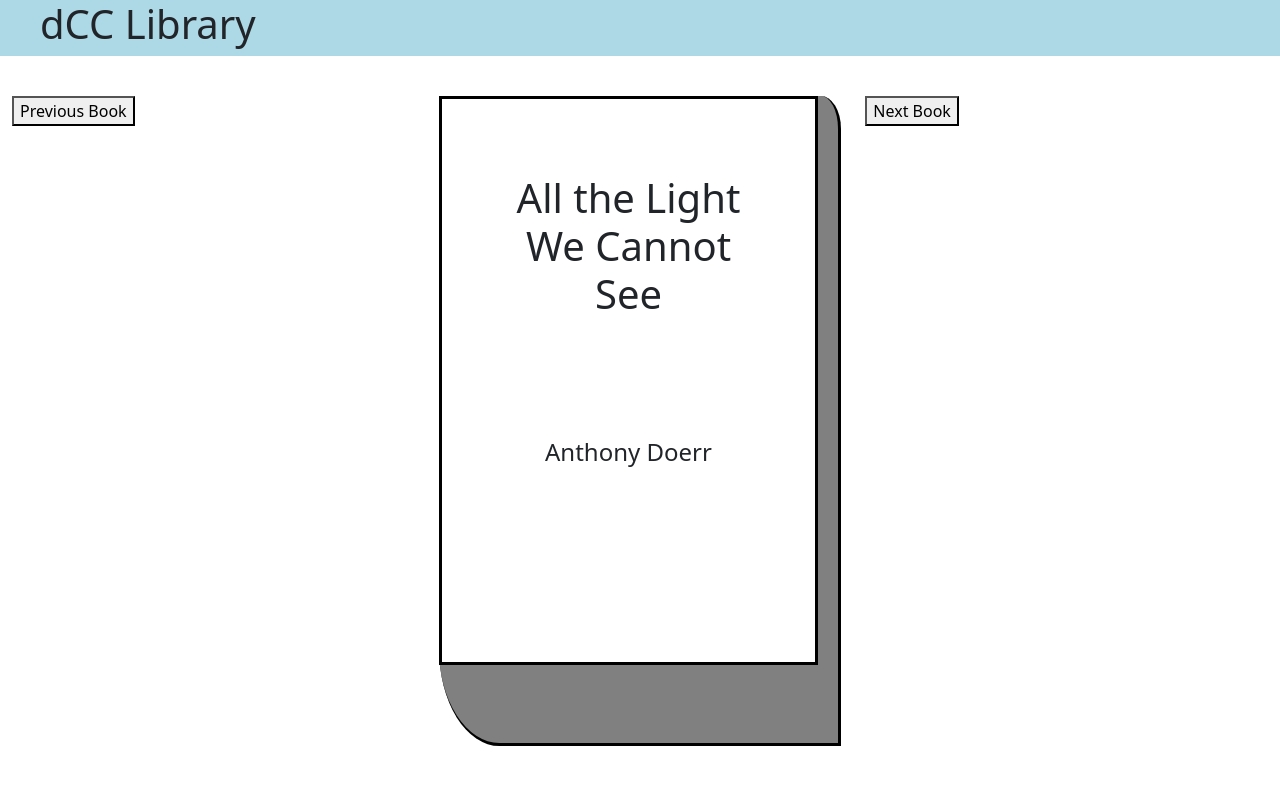
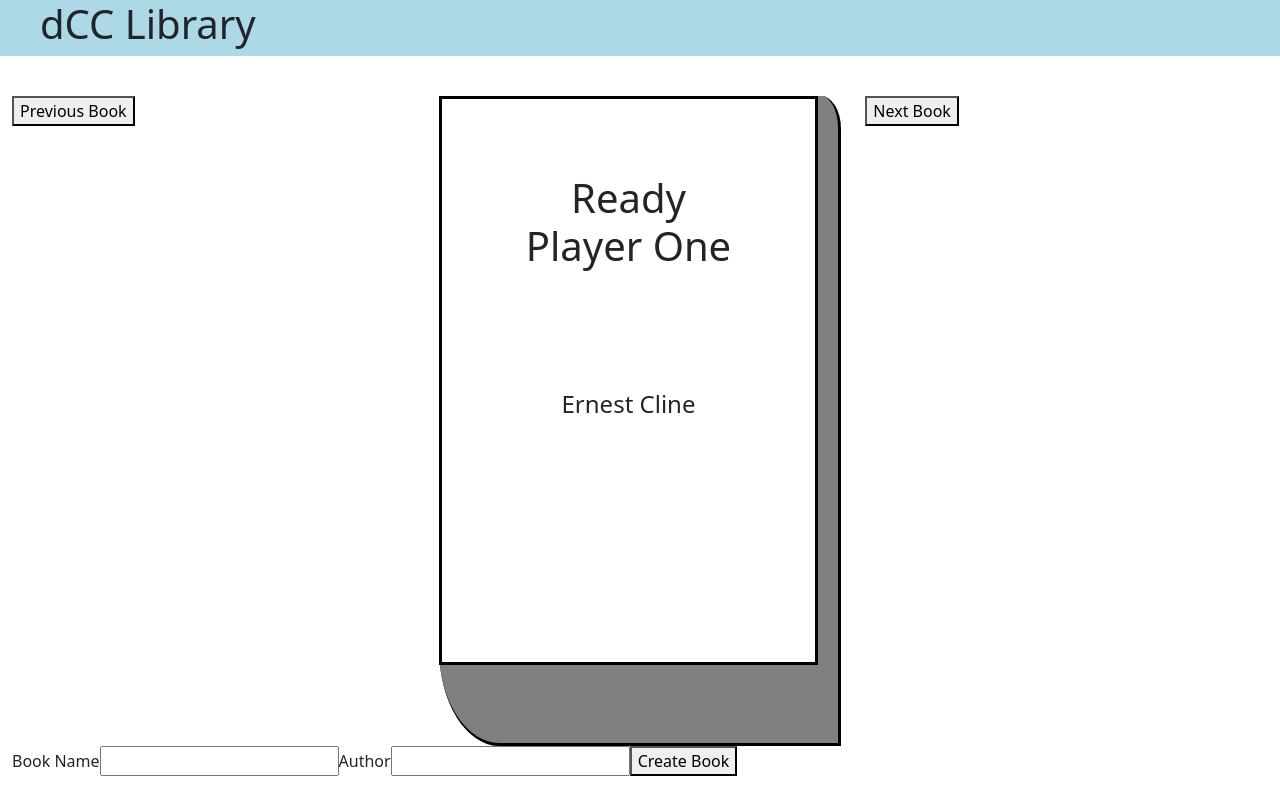
Before and after one commit to KevinVillegasDev/BookViewerReact, a React (Create React App) app: page / in a window 1280 px wide. Built offline with nearby package versions, Linux system fonts and the light colour scheme.

Commit message:
Created and completed the CreateBook component.

```diff
--- a/src/components/App.jsx
+++ b/src/components/App.jsx
@@ -3,6 +3,7 @@
 import TitleBar from './TitleBar/TitleBar';
 import BookViewer from './BookViewer/BookViewer';
 import Footer from './Footer/Footer';
+import CreateBook from './CreateBook/CreateBook';
 
 class App extends Component {
     constructor(props){
@@ -13,11 +14,10 @@
             {title: 'Harry Potter and the Goblet of Fire', author: "J.K. Rowling"}
         ];
         this.state = {
-            bookNumber: 1
+            bookNumber: 0
         };
     }
     goToNextBook = () => {
-        debugger;
         let tempBookNumber = this.state.bookNumber;
         tempBookNumber++;
         if(tempBookNumber === this.books.length){
@@ -39,12 +39,20 @@
         });
     }
 
+    createTheBook = (newBook) => {
+        console.log("From the createbook on App component", newBook);
+        this.books.push(newBook);
+        this.setState({
+            bookNumber: this.books.length -1
+        })
+    }
 
     render(){
         return (
             <div className="container-fluid">
                 <TitleBar />
                 <BookViewer book = {this.books[this.state.bookNumber]} nextBook = {this.goToNextBook} previousBook = {this.goToPreviousBook} />
+                <CreateBook createNewBook={this.createTheBook}/>
                 <Footer />
             </div>
         )
--- /dev/null
+++ b/src/components/CreateBook/CreateBook.jsx
@@ -0,0 +1,44 @@
+import React, {Component} from 'react';
+import './CreateBook.css'
+
+
+class CreateBook extends Component {
+    constructor(props){
+        super(props);
+
+        this.state = {
+            title: '',
+            author: ''
+        }
+    }
+
+    handleChange = (event) => {
+        this.setState({
+            [event.target.name]: event.target.value
+            //author: event.target.value
+        });
+    }
+
+    handleSubmit = (event) => {
+        event.preventDefault();
+        this.props.createNewBook(this.state)
+    }
+
+
+
+    render(){
+        return(
+
+                <form onSubmit={this.handleSubmit}>
+                    <label>Book Name</label>
+                    <input name="title" onChange={this.handleChange} value={this.state.title}/>
+                    <label>Author</label>
+                    <input name="author" onChange={this.handleChange} value={this.state.author}/>
+                    <button type="submit">Create Book</button>
+                </form>
+
+        )
+    }
+}
+
+export default CreateBook;
```
Also changed, not shown: src/components/CreateBook/CreateBook.css (added).
